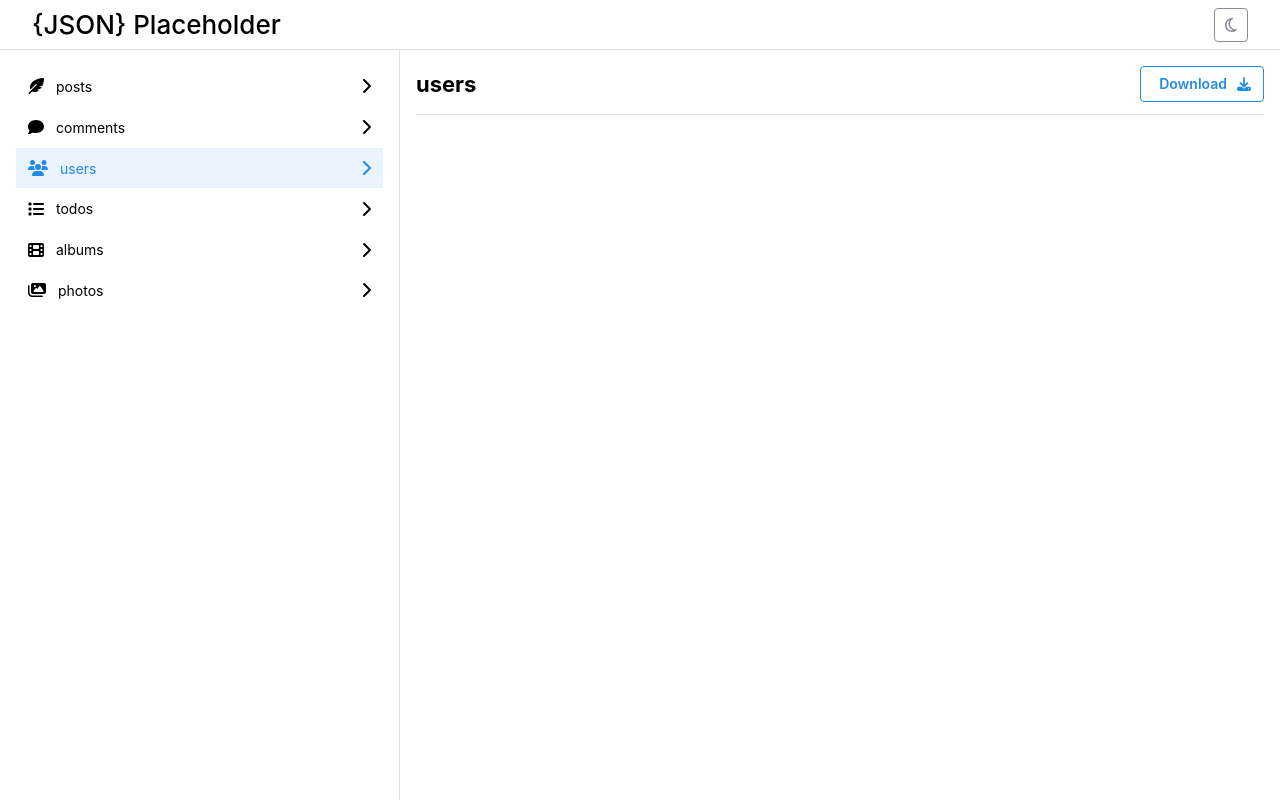
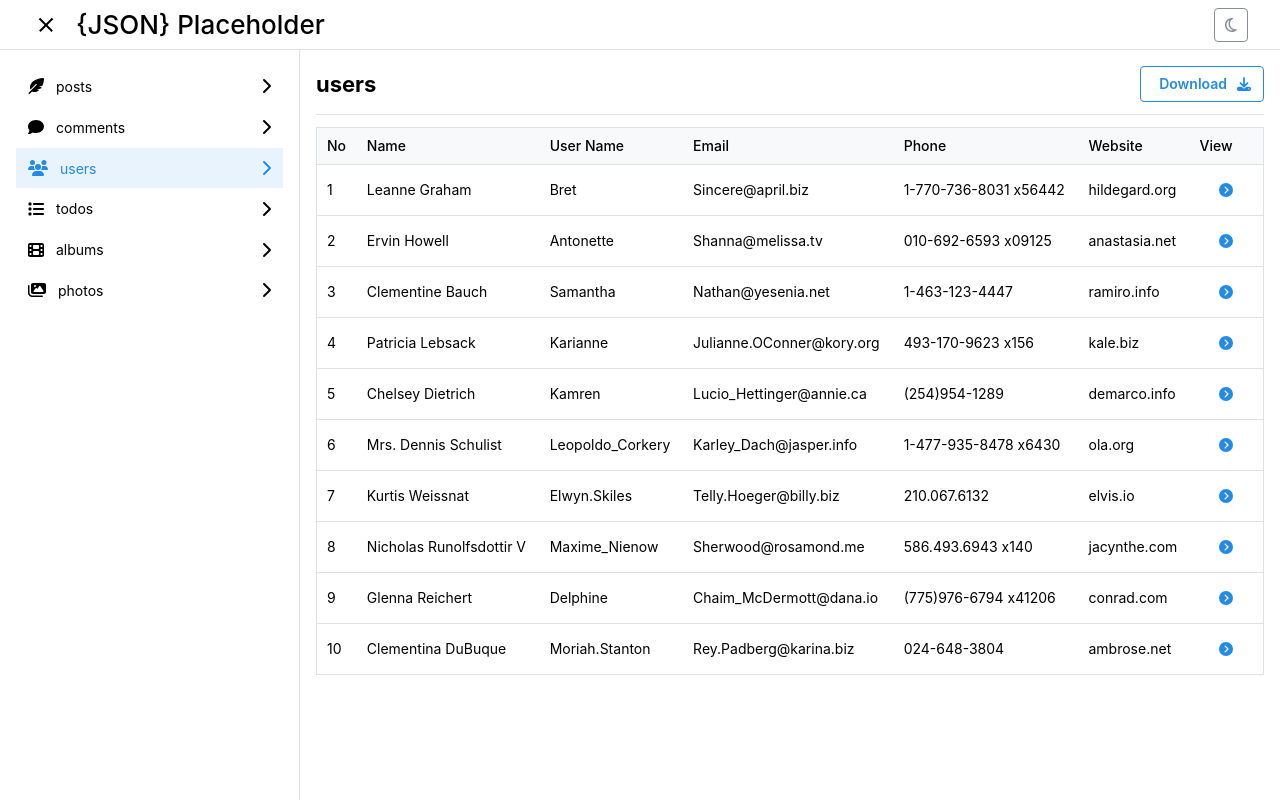
Before and after one commit to leykun-gizaw/json_placeholder_project, a React (Vite) app: page / in a window 1280 px wide. Both pictures are taken after a click on the link "users". Built offline with nearby package versions, Linux system fonts and the light colour scheme; data requests are answered from the project's data file.

Commit message:
feat(User): Add User View components

```diff
--- a/src/components/ApplicationShell.tsx
+++ b/src/components/ApplicationShell.tsx
@@ -17,7 +17,8 @@
 import MainView from "./Main/MainView.tsx";
 
 function ApplicationShell() {
-  const [opened, { toggle }] = useDisclosure();
+  const [mobileOpened, { toggle: toggleMobile }] = useDisclosure();
+  const [desktopOpened, { toggle: toggleDesktop }] = useDisclosure(true);
   const { colorScheme, setColorScheme } = useMantineColorScheme();
   const [activeRouteIndex, setActiveRouteIndex] = useState(0);
 
@@ -33,9 +34,9 @@
     <AppShell
       header={{ height: 50 }}
       navbar={{
-        width: 400,
+        width: 300,
         breakpoint: "sm",
-        collapsed: { mobile: !opened },
+        collapsed: { mobile: !mobileOpened, desktop: !desktopOpened },
       }}
       padding="md"
     >
@@ -45,9 +46,15 @@
             <Center>
               <Flex align={"center"} gap="md">
                 <Burger
-                  opened={opened}
-                  onClick={toggle}
+                  opened={mobileOpened}
+                  onClick={toggleMobile}
                   hiddenFrom="sm"
+                  size="sm"
+                />
+                <Burger
+                  opened={desktopOpened}
+                  onClick={toggleDesktop}
+                  visibleFrom="sm"
                   size="sm"
                 />
                 <Title order={2} fw={500}>{`{JSON} Placeholder`}</Title>
--- /dev/null
+++ b/src/components/Main/UserDetails.tsx
@@ -0,0 +1,110 @@
+import React from "react";
+import { UserType } from "../../definitions.ts";
+import {
+  Button,
+  Divider,
+  Flex,
+  Image,
+  SimpleGrid,
+  Stack,
+  Table,
+  Text,
+  Title,
+} from "@mantine/core";
+
+interface UserDetailsProps {
+  user: UserType;
+}
+
+const UserDetails: React.FC<UserDetailsProps> = (props) => {
+  const usr = props.user;
+  const infoTableElements = [
+    ["Name", usr.name],
+    ["User Name", usr.username],
+    ["Email", usr.email],
+    ["Phone", usr.phone],
+    ["Website", usr.website],
+  ].map((data) => {
+    return (
+      <Table.Tr key={data[1]}>
+        <Table.Th>{data[0]}</Table.Th>
+        <Table.Td>{data[1]}</Table.Td>
+      </Table.Tr>
+    );
+  });
+  const companyTableElements = [
+    ["Name", usr.company.name],
+    ["BS", usr.company.bs],
+    ["Catch Phrase", usr.company.catchPhrase],
+  ].map((data) => {
+    return (
+      <Table.Tr key={data[1]}>
+        <Table.Th>{data[0]}</Table.Th>
+        <Table.Td>{data[1]}</Table.Td>
+      </Table.Tr>
+    );
+  });
+
+  const infoTable = <Table.Tbody>{infoTableElements}</Table.Tbody>;
+  const companyTable = <Table.Tbody>{companyTableElements}</Table.Tbody>;
+
+  return (
+    <>
+      <Title>{props.user.name}</Title>
+      <Divider my={"md"} />
+      <Image
+        src={`https://placeholder.co/300x300?text=${props.user.username}`}
+        radius={"md"}
+      />
+      <Title order={3} my={"md"}>
+        Basic Info
+      </Title>
+      <Table variant={"vertical"} withTableBorder={true} my={"md"}>
+        {infoTable}
+      </Table>
+      <Title order={3} my={"md"}>
+        Address
+      </Title>
+      <SimpleGrid cols={2}>
+        <Stack>
+          <Title order={5}>Street</Title>
+          <Text>{props.user.address.street}</Text>
+        </Stack>
+        <Stack>
+          <Title order={5}>Suite</Title>
+          <Text>{props.user.address.suite}</Text>
+        </Stack>
+        <Stack>
+          <Title order={5}>City</Title>
+          <Text>{props.user.address.city}</Text>
+        </Stack>
+        <Stack>
+          <Title order={5}>Zipcode</Title>
+          <Text>{props.user.address.zipcode}</Text>
+        </Stack>
+        <Stack>
+          <Title order={5}>Geo</Title>
+          <Text>
+            {props.user.address.geo.lat}, {props.user.address.geo.lng}
+          </Text>
+        </Stack>
+      </SimpleGrid>
+      <Title order={3} my={"md"}>
+        Company
+      </Title>
+      <Table variant={"vertical"} withTableBorder={true} my={"md"}>
+        {companyTable}
+      </Table>
+      <Title order={3} my={"md"}>
+        Links
+      </Title>
+      <Flex justify={"space-between"}>
+        <Button variant={"outline"}>Todos</Button>
+        <Button variant={"outline"}>Posts</Button>
+        <Button variant={"outline"}>Albums</Button>
+      </Flex>
+    </>
+  );
+};
+
+export default UserDetails;
--- a/src/components/Main/UsersComponent.tsx
+++ b/src/components/Main/UsersComponent.tsx
@@ -1,11 +1,78 @@
-import { Route } from "../../definitions.ts";
-import React from "react";
+import { Route, UserType } from "../../definitions.ts";
+import React, { useState } from "react";
+import useFetchData from "../../hooks/useFetchData.ts";
+import { Button, Drawer, ScrollArea, Table } from "@mantine/core";
+import { FontAwesomeIcon } from "@fortawesome/react-fontawesome";
+import { faChevronCircleRight } from "@fortawesome/free-solid-svg-icons";
+import { useDisclosure } from "@mantine/hooks";
+import UserDetails from "./UserDetails.tsx";
 
 interface UsersComponentProps {
   route: Route;
 }
 const UsersComponent: React.FC<UsersComponentProps> = (props) => {
-  return <></>;
+  const [drawerOpened, { open, close }] = useDisclosure(false);
+  const [drawerDetails, setDrawerDetails] = useState<UserType>({} as UserType);
+  const { data: users } = useFetchData<UserType[]>(props.route.href);
+
+  const handleDrawerOpen = (usr: UserType) => {
+    setDrawerDetails(usr);
+    open();
+  };
+
+  const rows = users?.map((user, idx) => {
+    return (
+      <Table.Tr key={user.id}>
+        <Table.Td>{idx + 1}</Table.Td>
+        <Table.Td>{user.name}</Table.Td>
+        <Table.Td>{user.username}</Table.Td>
+        <Table.Td>{user.email}</Table.Td>
+        <Table.Td>{user.phone}</Table.Td>
+        <Table.Td>{user.website}</Table.Td>
+        <Table.Td>
+          <Button variant={"subtle"} onClick={() => handleDrawerOpen(user)}>
+            <FontAwesomeIcon icon={faChevronCircleRight} />
+          </Button>
+        </Table.Td>
+      </Table.Tr>
+    );
+  });
+
+  return (
+    <>
+      <Table withTableBorder variant={"vertical"}>
+        <Table.Thead>
+          <Table.Tr>
+            <Table.Th>No</Table.Th>
+            <Table.Th>Name</Table.Th>
+            <Table.Th>User Name</Table.Th>
+            <Table.Th>Email</Table.Th>
+            <Table.Th>Phone</Table.Th>
+            <Table.Th>Website</Table.Th>
+            <Table.Th>{"View"}</Table.Th>
+          </Table.Tr>
+        </Table.Thead>
+        <Table.Tbody>{rows}</Table.Tbody>
+      </Table>
+
+      <Drawer
+        opened={drawerOpened}
+        onClose={close}
+        position={"right"}
+        transitionProps={{
+          transition: "fade-left",
+          duration: 150,
+          timingFunction: "linear",
+        }}
+        overlayProps={{ backgroundOpacity: 0.1, blur: 4 }}
+        scrollAreaComponent={ScrollArea.Autosize}
+        size={"md"}
+        title={"User Details"}
+      >
+        <UserDetails user={drawerDetails} />
+      </Drawer>
+    </>
+  );
 };
 
 export default UsersComponent;
```
